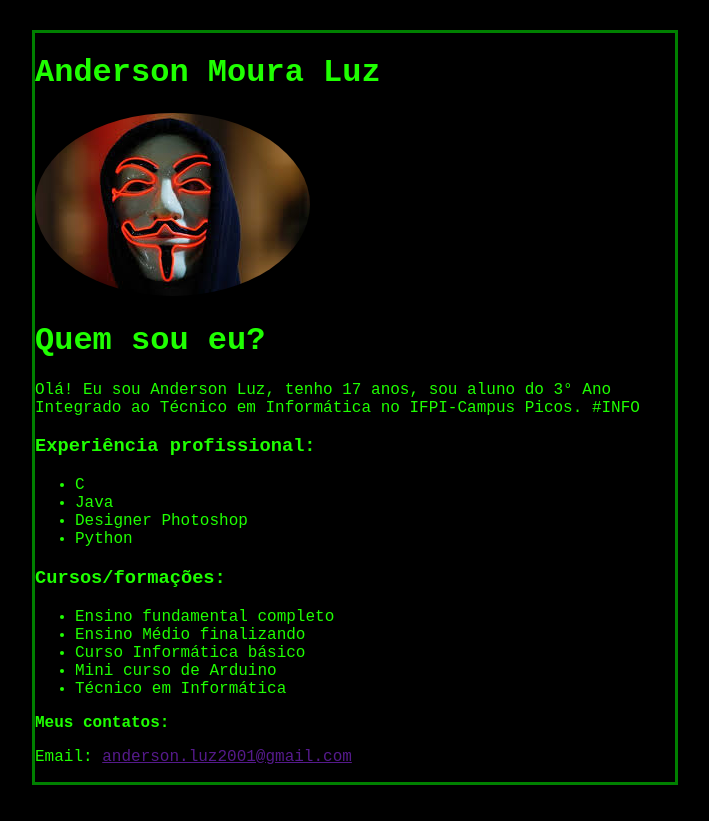
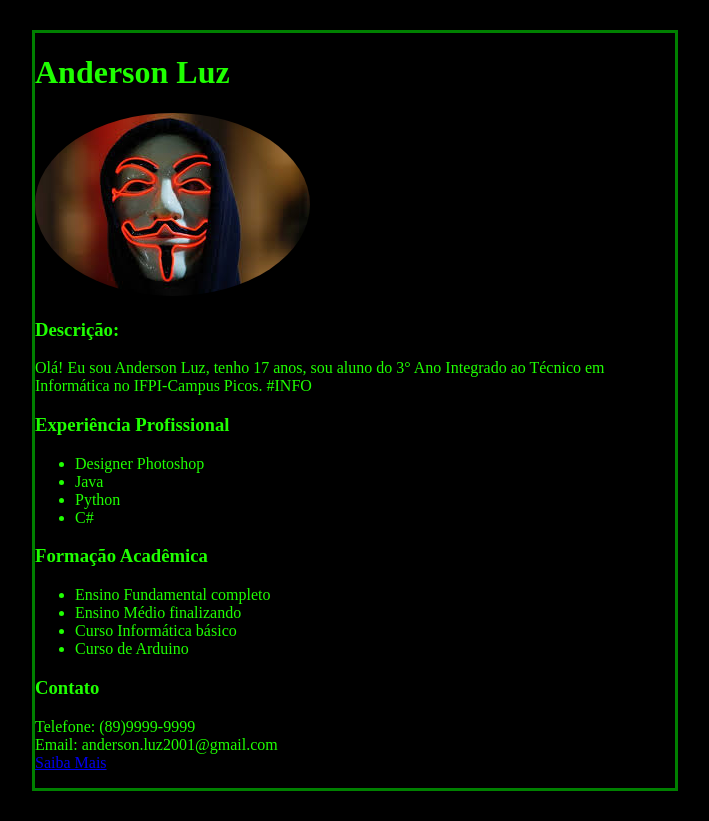
Before and after one commit to ifpi-picos/curriculo-ANDERSON-LUZ, a plain HTML site: page index.html in a window 1280 px wide. Shown: the whole page, without its empty margins (285-994 px from the left). Drawn offline with Linux system fonts and the light colour scheme.

Commit message:
CurriculoAnderson1

```diff
--- a/css/estilo.css
+++ b/css/estilo.css
@@ -5,19 +5,3 @@ body {
     margin:30px auto;
     border :3px solid green
 }
-
-html{
-    background-coloor:#2F4F4F;
-    font-family: "Courier New",courier, monospace;
-}
-
-h1#nome{
-    margin-left: 305px;
-    margin-bottom: -35px;
-
-}
-
-section{
-    border-bottom: solid Grey;
-
-}
--- a/index.html
+++ b/index.html
@@ -13,31 +13,43 @@
 </head>
 
 <body>
-    <h1>Anderson Moura Luz</h1>
+    <h1>Anderson Luz</h1>
     <img src="img/images.jpeg" alt="Minha imagem do curriculo">
-    <h1>Quem sou eu?</h1>
+    <div>
+    <h3>Descrição:</h3>
     <p>Olá! Eu sou Anderson Luz, tenho 17 anos, sou aluno do 3° Ano Integrado ao Técnico em Informática no IFPI-Campus
     Picos. #INFO</p>
-    <h3>Experiência profissional:</h3>
+    </div>
+
+    <div>
+
+     <h3>Experiência Profissional</h3>
          <ul>
-        <li>C</li>
+             <li>Designer Photoshop</li>
              <li>Java</li>
-        <li>Designer Photoshop</li>
              <li>Python</li>
+             <li>C#</li>
          </ul>
-    <h3>Cursos/formações:</h3>
+
+    </div>
+
+    <div>
+    <h3>Formação Acadêmica</h3>
         <ul>
-        <li>Ensino fundamental completo</li>
+             <li>Ensino Fundamental completo</li>
              <li>Ensino Médio finalizando</li>
              <li>Curso Informática básico</li>
-        <li>Mini curso de Arduino</li>
-        <li>Técnico em Informática</li>
+            <li>Curso de Arduino</li>
         </ul>
-    <footer>
-        <b>Meus contatos: </b>
-        <p>Email: <a href="">
-                anderson.luz2001@gmail.com</a></p>
-    </footer>
+    </div>
+
+    <foolder>
+        <h3>Contato</h3>
+            <p>Telefone: (89)9999-9999<br>
+             Email: anderson.luz2001@gmail.com<br>
+             <a href="www.google.com">Saiba Mais</a>
+         </p>
+    </foolder>
 </body>
 
 </html>
```
Also changed, not shown: 1 other file. Lines whose indentation alone changed are shown as unchanged.
